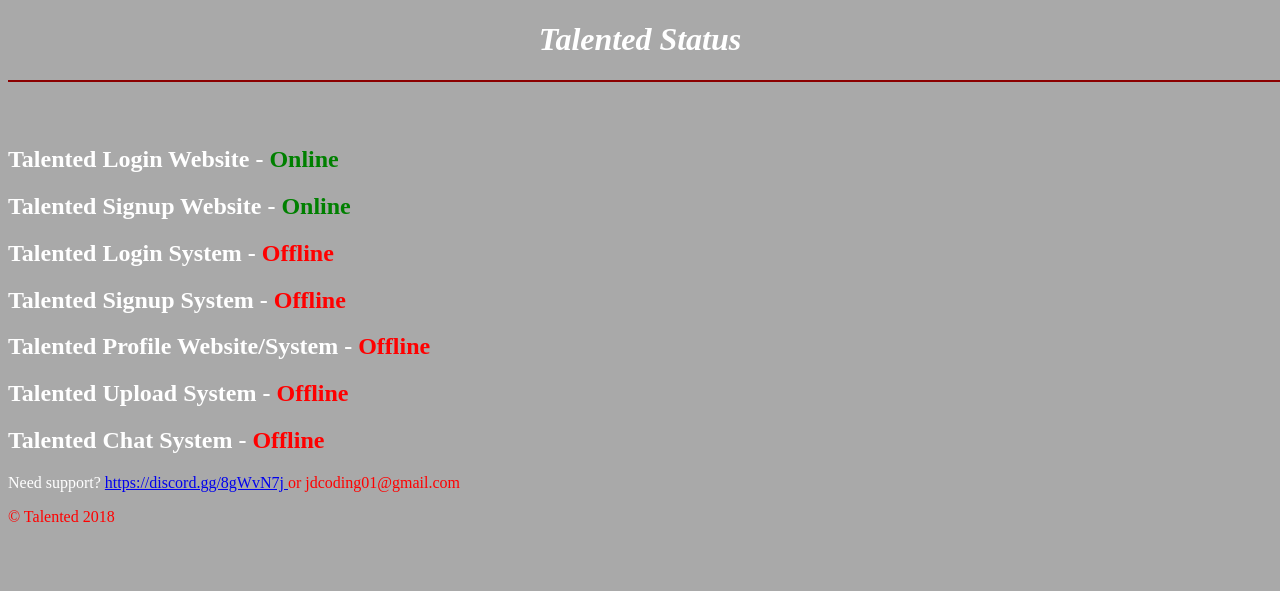
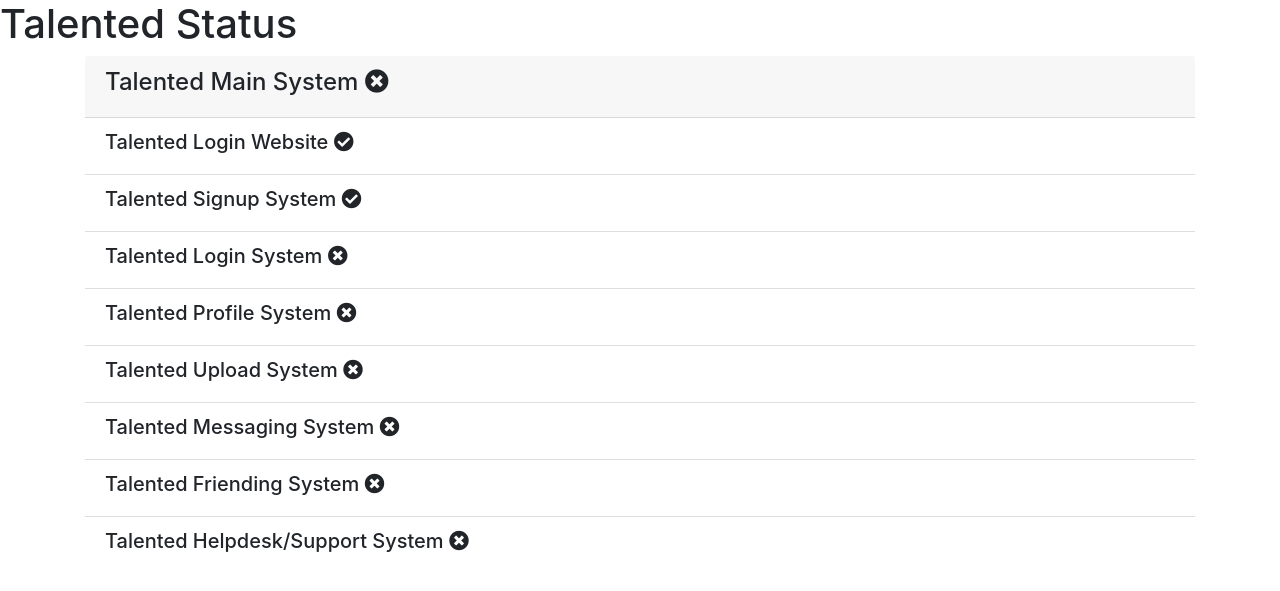
Before and after one commit to Sh1vZ/talentedstatus, a Flask app: page / in a window 1280 px wide; the page is wider, and only the part inside the window is pictured. Shown: the top 591 px of that part. Run offline with Flask 2, Linux system fonts and the light colour scheme; some libraries are stand-ins or nearby versions.

Commit message:
Update status.html

```diff
--- a/templates/status.html
+++ b/templates/status.html
@@ -1,25 +1,81 @@
-<!DOCTYPE html>
+<!doctype html>
 <html>
-  <head>
-    <title>Talented Status</title>
-    <style>
-      body{background: darkgrey;}
-      h1{color: white;}
-    </style>
-    <body>
-      <b><i><center><h1>Talented Status</h1></center></i></b>
-      <hr width=1500 height=200 color=darkred />
-      <br><br>
-      <h2 style="color:white">Talented Login Website - <center<div style="color:green">Online</div></h2>
-          <h2 style="color:white">Talented Signup Website - <center<div style="color:green">Online</div></h2>
-        <h2 style="color:white">Talented Login System - <center<div style="color:red">Offline</div></h2>
-      <h2 style="color:white">Talented Signup System - <center<div style="color:red">Offline</div></h2>
-      <h2 style="color:white">Talented Profile Website/System - <center<div style="color:red">Offline</div></h2>
-      <h2 style="color:white">Talented Upload System - <center<div style="color:red">Offline</div></h2>
-      <h2 style="color:white">Talented Chat System - <center<div style="color:red">Offline</div></h2>
-    <p style="color:white"> Need support?
-      <center<div style="color:red"><a href="https://discord.gg/8gWvN7j"> https://discord.gg/8gWvN7j </a>  or jdcoding01@gmail.com</div></p>
 
-<p style="color:red">&copy; Talented 2018</p>
+<head>
+  <meta charset="utf-8">
+  <link rel="stylesheet" href="style.css">
+  <link href="css/bootstrap-4.0.0.css" rel="stylesheet" type="text/css">
+  <link rel="stylesheet" href="https://use.fontawesome.com/releases/v5.1.0/css/all.css" integrity="sha384-lKuwvrZot6UHsBSfcMvOkWwlCMgc0TaWr+30HWe3a4ltaBwTZhyTEggF5tJv8tbt"
+    crossorigin="anonymous">
+  <script type="text/javascript" src="jquery.js"></script>
+  <meta http-equiv="X-UA-Compatible" content="IE=edge">
+  <meta name="viewport" content="width=device-width, initial-scale=1.0">
+  <title>Untitled Document</title>
+</head>
+
+<body>
+  <div id="header">
+    <h1>Talented Status</h1>
+  </div>
+  <div class="container">
+    <div class="card-header">
+      <h4>Talented Main System
+        <i class="fas fa-times-circle" id="red"></i>
+      </h4>
+    </div>
+    <ul class="list-group list-group-flush ">
+      <li class="list-group-item">
+        <h5>Talented Login Website
+          <i class="fas fa-check-circle" id="green"></i>
+        </h5>
+      </li>
+      <li class="list-group-item ">
+        <h5>Talented Signup System
+          <i class="fas fa-check-circle" id="green"></i>
+        </h5>
+      </li>
+      <li class="list-group-item ">
+        <h5>Talented Login System
+          <i class="fas fa-times-circle" id="red"></i>
+        </h5>
+      </li>
+
+      <li class="list-group-item ">
+        <h5>Talented Profile System
+          <i class="fas fa-times-circle" id="red"></i>
+        </h5>
+      </li>
+      <li class="list-group-item ">
+        <h5>Talented Upload System
+          <i class="fas fa-times-circle" id="red"></i>
+        </h5>
+      </li>
+      <li class=" list-group-item ">
+        <h5>Talented Messaging System
+          <i class="fas fa-times-circle" id="red"></i>
+        </h5>
+      </li>
+            <li class=" list-group-item ">
+        <h5>Talented Friending System
+          <i class="fas fa-times-circle" id="red"></i>
+        </h5>
+      </li>
+       <li class=" list-group-item ">
+        <h5>Talented Helpdesk/Support System
+          <i class="fas fa-times-circle" id="red"></i>
+        </h5>
+      </li>
+    </ul>
+  </div>
+
+
+  <script>
+    $(document).ready(function () {
+      $(".card-header").click(function () {
+        $("li").slideToggle("500");
+      });
+    });
+  </script>
 </body>
+
 </html>
```
